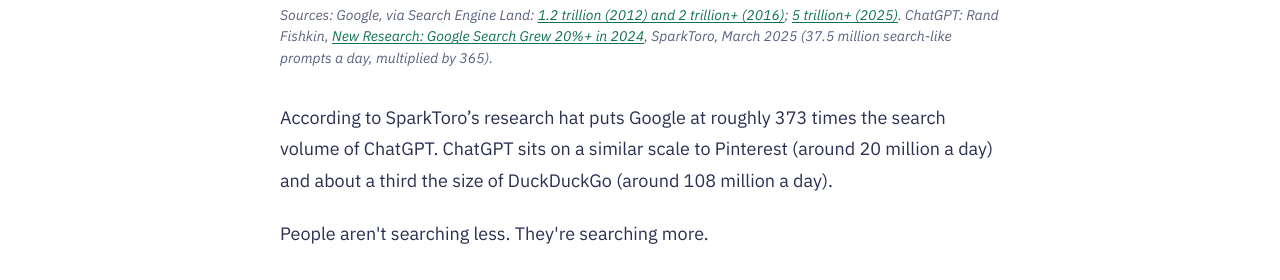
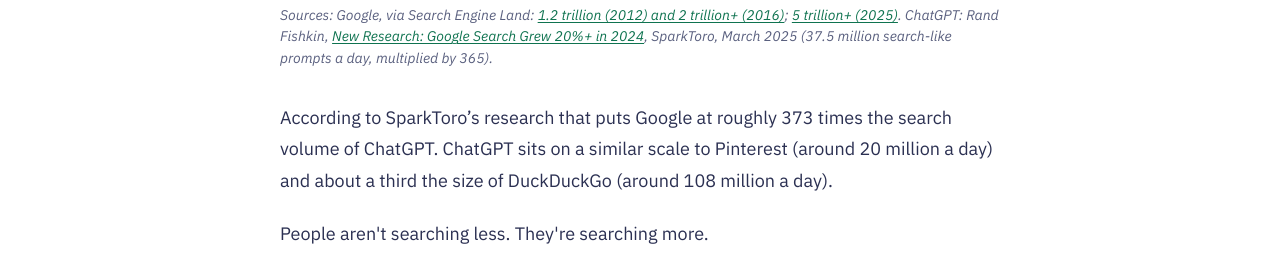
Before and after one commit to Gent-of-Search/gentofsearch.com, a Jekyll site: the page built from _posts/2026-11-16-why-you-should-still-invest-in-seo.md, in a window 1280 px wide and 900 px high, scrolled down 5693 px. Shown: the part 154-434 px from the top of the window. Built offline with Jekyll 4.4.1, drawn with Linux system fonts in a browser that asks for light colours.

Commit message:
Why invest in SEO post: fix typo (hat -> that)
Co-Authored-By: Claude Opus 5.5 <noreply@anthropic.com>

```diff
--- a/_posts/2026-11-16-why-you-should-still-invest-in-seo.md
+++ b/_posts/2026-11-16-why-you-should-still-invest-in-seo.md
@@ -86,7 +86,7 @@ read_time: "12 min read"
   <img src="{{ '/assets/blog/why-invest-seo-google-chatgpt-searches-per-year.png' | relative_url }}" width="1400" height="760" alt="Bar chart: searches per year. Google 1.2 trillion in 2012, 2 trillion+ in 2016 and 5 trillion+ in 2025, as disclosed by Google. ChatGPT about 14 billion in 2025, based on SparkToro's estimate of 37.5 million search-like prompts a day" loading="lazy">
   <figcaption class="source">Sources: Google, via Search Engine Land: <a href="https://searchengineland.com/google-now-handles-2-999-trillion-searches-per-year-250247" target="_blank" rel="noopener">1.2 trillion (2012) and 2 trillion+ (2016)</a>; <a href="https://searchengineland.com/google-5-trillion-searches-per-year-452928" target="_blank" rel="noopener">5 trillion+ (2025)</a>. ChatGPT: Rand Fishkin, <a href="https://sparktoro.com/blog/new-research-google-search-grew-20-in-2024-receives-373x-more-searches-than-chatgpt/" target="_blank" rel="noopener">New Research: Google Search Grew 20%+ in 2024</a>, SparkToro, March 2025 (37.5 million search-like prompts a day, multiplied by 365).</figcaption>
 </figure>
-<p>According to SparkToro’s research hat puts Google at roughly 373 times the search volume of ChatGPT. ChatGPT sits on a similar scale to Pinterest (around 20 million a day) and about a third the size of DuckDuckGo (around 108 million a day).</p>
+<p>According to SparkToro’s research that puts Google at roughly 373 times the search volume of ChatGPT. ChatGPT sits on a similar scale to Pinterest (around 20 million a day) and about a third the size of DuckDuckGo (around 108 million a day).</p>
 <p>People aren't searching less. They're searching more.</p>
 <blockquote class="takeaway">
   <p><strong>What does this mean for your business?</strong></p>
```
